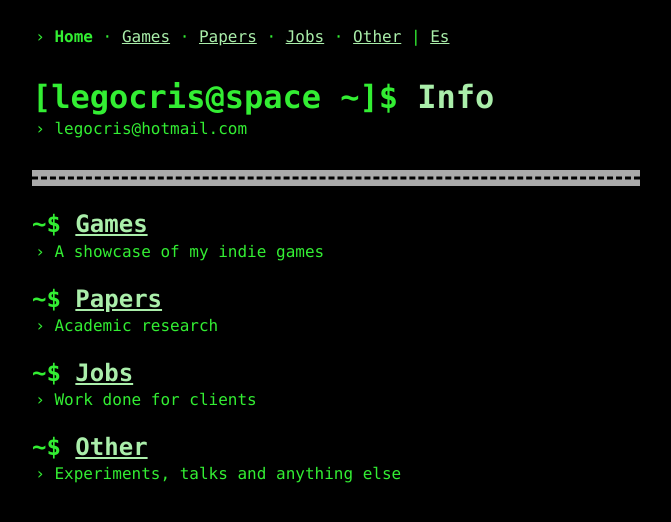
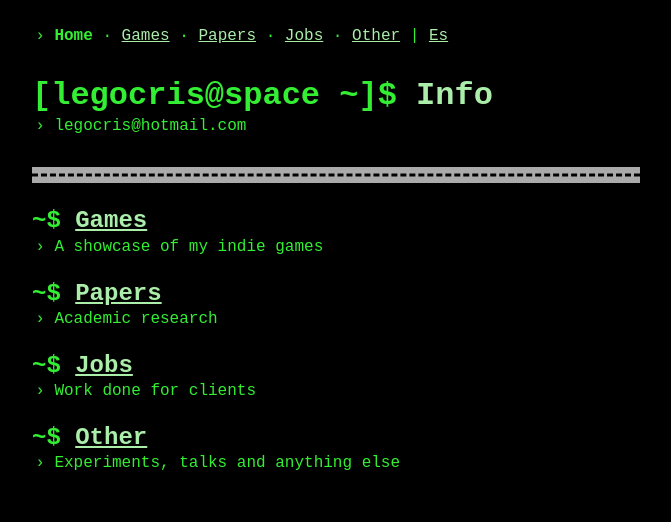
Before and after one commit to legocris/legocris.github.io, a Jekyll site: the page built from README.md, in a window 1280 px wide. Shown: the top 522 px of the page, without its empty margins (304-975 px from the left). Built offline with Jekyll 4.4.1, drawn with Linux system fonts in a browser that asks for light colours; our own code applies the rules of GitHub Pages for plain Markdown files.

Commit message:
Simplifica la fuente a monospace con tamaño explícito
Se deja la genérica 'monospace' y se fija font-size: 1rem para evitar
que el navegador aplique su tamaño reducido por defecto (13px).

Co-Authored-By: Claude Opus 5 <noreply@anthropic.com>

```diff
--- a/_layouts/default.html
+++ b/_layouts/default.html
@@ -11,7 +11,8 @@
 		margin: 1rem auto;
 		padding: 0.5rem 1rem;
 		box-sizing: border-box;
-		font-family: ui-monospace, SFMono-Regular, Menlo, Consolas, "Liberation Mono", monospace;
+		font-family: monospace;
+		font-size: 1rem;
       }
       h1, h2, h3{
         color: #aea;
```
